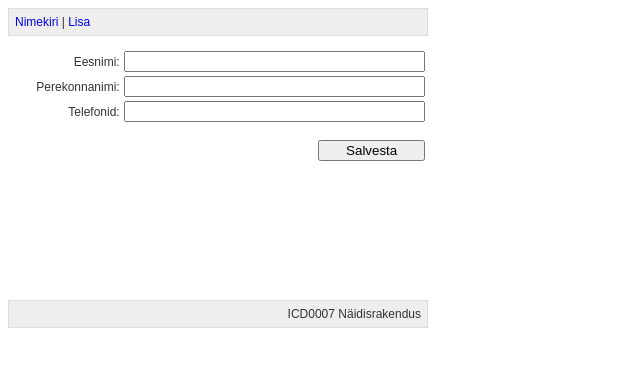
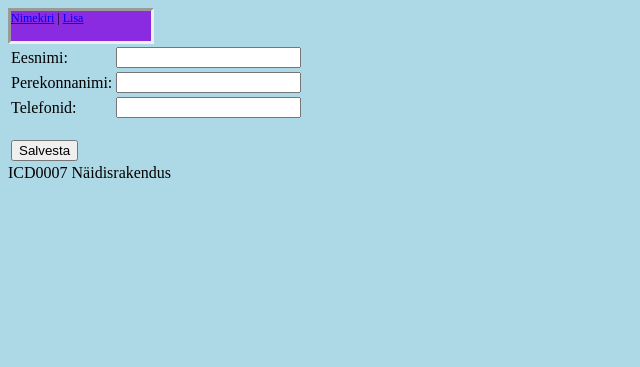
Before and after one commit to kalev1984/WebTech, a PHP site: page /add.php in a window 1280 px wide. Shown: the top 367 px of the page, without its empty margins (0-640 px from the left). Run offline with PHP 8.4, Linux system fonts and the light colour scheme.

Commit message:
Changes in CSS and index.php, all tests passed

```diff
--- a/add.php
+++ b/add.php
@@ -1,7 +1,7 @@
 <!DOCTYPE html>
 <html lang="en">
 <head>
-    <link rel="stylesheet" type="text/css" href="/css/phonebook.css">
+    <link rel="stylesheet" type="text/css" href="/css/styles.css">
     <meta charset="UTF-8">
     <title>Title</title>
 </head>
@@ -14,7 +14,7 @@
 
 
 
-<form method="post" action="writefile.php">
+<form method="post" action="index.php">
 
     <input type="hidden" name="id" value="">
 
--- a/css/phonebook.css
+++ /dev/null
@@ -1,80 +0,0 @@
-body {
-    font-size: 12px;
-    font-family: arial, sans-serif;
-    color: #333;
-    width: 35em;
-}
-
-#menu {
-    border: 1px solid #ddd;
-    background-color: #eee;
-    padding: 0.5em;
-}
-
-#menu a {
-    text-decoration: none;
-}
-
-#content {
-    margin-top: 1em;
-    min-height: 20em;
-}
-
-#footer {
-    background-color: #eee;
-    border: 1px solid #ddd;
-    margin-top: 1em;
-    padding: 0.5em;
-    text-align: right;
-}
-
-.list-table {
-    margin: 0px;
-    width: 100%;
-    border-collapse: collapse;
-    text-align: left;
-}
-
-.list-table th {
-    font-weight: normal;
-    padding: 0em 1em;
-    border-bottom: 2px solid #000;
-}
-
-.list-table td {
-    padding: 9px 8px 0px 8px;
-}
-
-td.buttons {
-    text-align: right;
-}
-
-#message-block, #error-block {
-    color: #000;
-    background-color: #EEffEE;
-    border: 3px solid #00cc00;
-    padding: 0.5em;
-    margin-bottom: 0.5em;
-}
-
-#error-block {
-    background-color: #ffEEEE;
-    border: 3px solid #ff0000;
-}
-
-.form-table {
-    width: 100%;
-}
-
-.form-table td {
-    text-align: right;
-    width: 50%;
-}
-
-input {
-    width: 22em;
-}
-
-input[type='submit'] {
-    width: 8em;
-}
--- /dev/null
+++ b/css/styles.css
@@ -0,0 +1,19 @@
+body {
+    background-color: lightblue;
+}
+
+a:link { color: blue; }
+
+a:visited { color: red; }
+
+#menu {
+    font-size: 12px;
+    background-color: blueviolet;
+    height: 30px;
+    width: 140px;
+    border-style: inset;
+}
+
+#headline {
+    font-size: 20px;
+}
--- a/index.php
+++ b/index.php
@@ -7,6 +7,12 @@
  */
 require_once 'C:/wamp64/www/phonebook/lib/tpl.php';
 require_once 'read.php';
+
+$line = isset($_POST['firstName']) . "," . isset($_POST['lastName']) . "," . isset($_POST['phone']) . "\n";
+$write = file_put_contents('C:/wamp64/www/phonebook/data/data.txt', $line, FILE_APPEND | LOCK_EX);
+if ($write === false) {
+    die("cannot write!");
+}
 
 $lines = file('C:/wamp64/www/phonebook/data/data.txt');
 
--- a/template/table.html
+++ b/template/table.html
@@ -1,7 +1,7 @@
 <!DOCTYPE html>
 <html lang="en">
 <head>
-    <link rel="stylesheet" type="text/css" href="/css/phonebook.css">
+    <link rel="stylesheet" type="text/css" href="css/styles.css">
     <meta charset="UTF-8">
     <title>Title</title>
 </head>
@@ -11,7 +11,7 @@
 </div>
 <table class="my-table">
     <thead>
-    <tr>
+    <tr id="headline">
         <th scope="col">Eesnimi</th>
         <th scope="col">Perenimi</th>
         <th scope="col">Telefon</th>
```
Also changed, not shown: data/data.txt (+156 -0 lines), writefile.php (deleted, +0 -15 lines).
